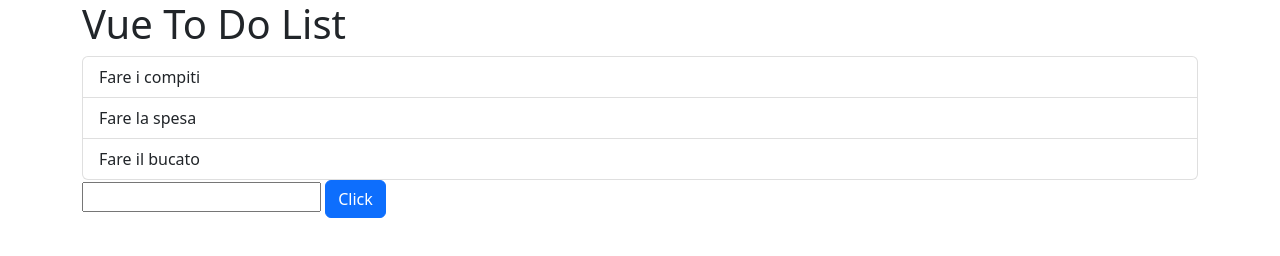
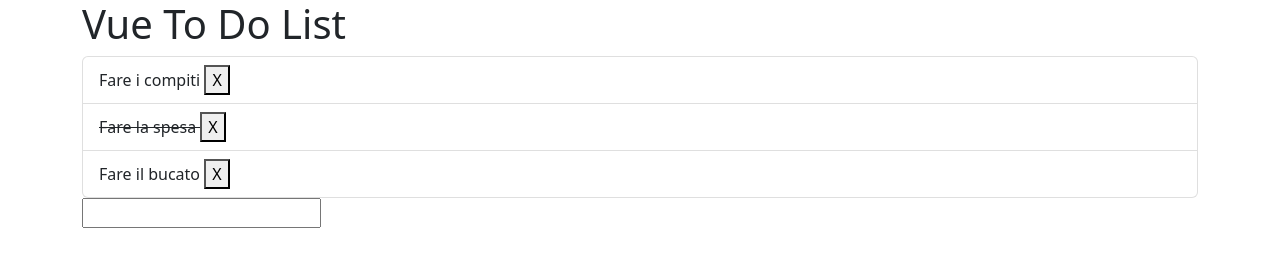
Before and after one commit to Franpan94/vue-todolist, a plain HTML site: page index.html in a window 1280 px wide. Drawn offline with nearby package versions, Linux system fonts and the light colour scheme.

Commit message:
remove to do

```diff
--- a/index.html
+++ b/index.html
@@ -17,13 +17,13 @@
                 <div class="col">
                     <h1> Vue To Do List</h1>
                     <ul class="list-group">
-                        <li class="list-group-item" :class="controltodo" v-for="(element, i) in todos">
+                        <li class="list-group-item" :class="{'ms_line-through':element.done}" v-for="(element, i) in todos">
                             {{ element.text }}
+                            <button @click="removelementodolist">X</button>
                         </li>
                     </ul>
                     <input type="text" v-model.trim="todo" @keyUp.enter="addelementodolist">
-                    <button class="btn btn-primary" v-model.trim="todo" @click="addelementodolist">Click</button>
-                </div>
+                 </div>
             </div>
         </div>
     </div>
--- a/js/script.js
+++ b/js/script.js
@@ -5,8 +5,6 @@ const app = new Vue ({
     data: {
 
         i : 0,
-
-        classelement : 'ms_line-through',
 
         todo : '',
 
@@ -45,13 +43,9 @@ const app = new Vue ({
             }
         },
 
-        controltodo: function (){
-            for(let index = 0; index < this.todos.length; index++){
+        removelementodolist: function (){
 
-                if(this.todos[index].done){
-                    this.todos[index].done = 'classelement';
-                }
-            }
+            this.todos.slice(this.todos[this.i]);
         }
 
     }
```
